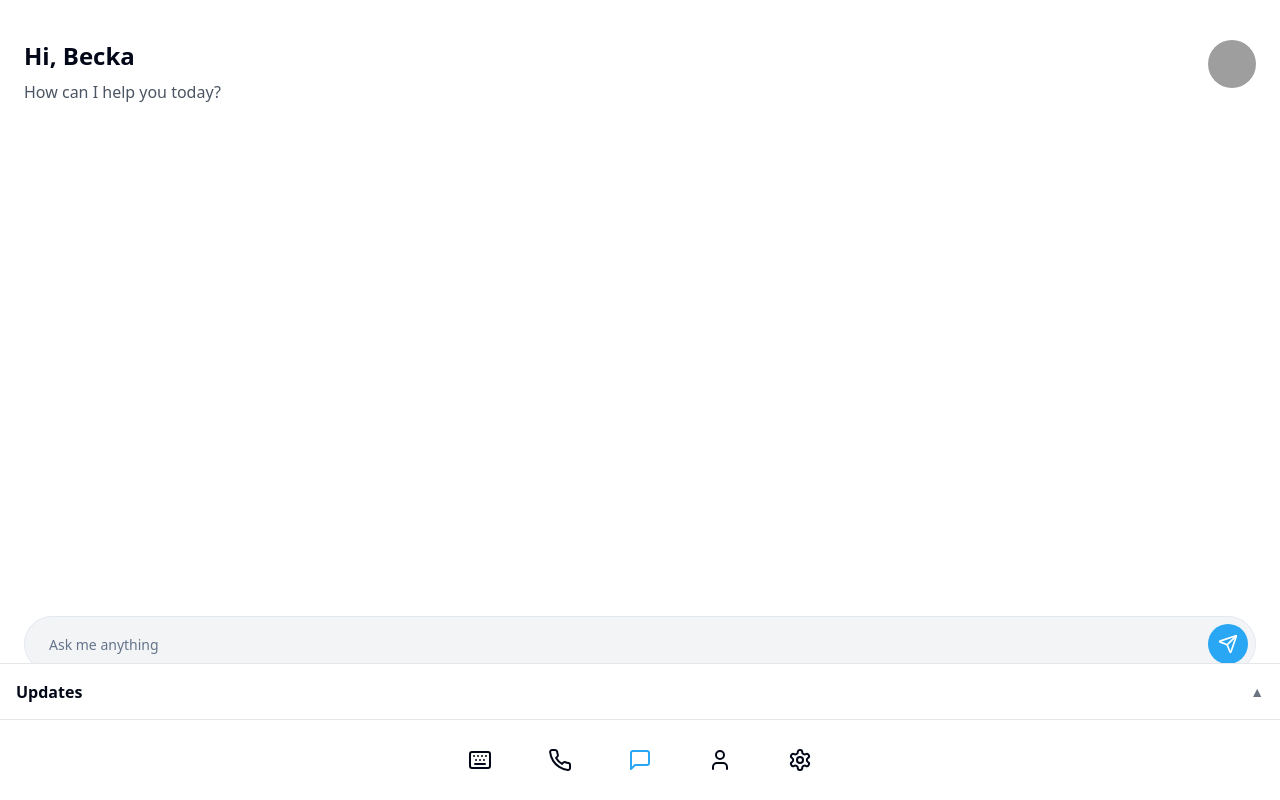
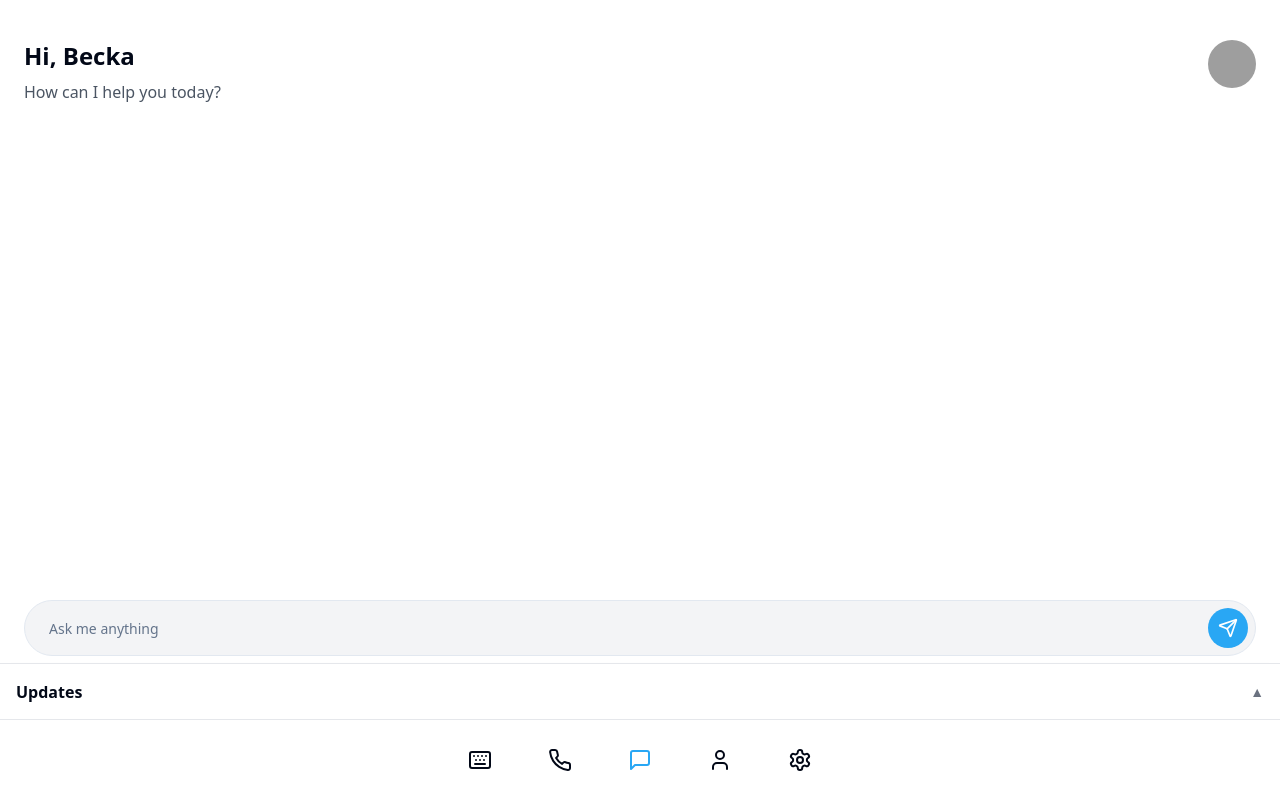
Before and after one commit to Saking-tech/figma-responsive-magic, a React (Vite) app: page /pa in a window 1280 px wide. Built offline with nearby package versions, Linux system fonts and the light colour scheme; grey boxes are pictures that could not be loaded.

Commit message:
Adjust input positioning for visibility
Shift the text area upward to ensure it is fully visible on the screen.
[skip gpt_engineer]

```diff
--- a/src/pages/PA.tsx
+++ b/src/pages/PA.tsx
@@ -54,7 +54,7 @@ const PA = () => {
   return (
     <div className="min-h-screen bg-white flex flex-col">
       {/* Main Chat Section */}
-      <div className="flex-1 px-6 pb-40">
+      <div className="flex-1 px-6 pb-28">
         {/* Header */}
         <div className="flex justify-between items-start pt-10 mb-6">
           <div>
@@ -69,7 +69,7 @@ const PA = () => {
         </div>
 
         {/* Chat Messages */}
-        <ScrollArea className="h-[calc(100vh-300px)]">
+        <ScrollArea className="h-[calc(100vh-340px)]">
           <div className="space-y-4 mb-4">
             {messages.map((message, index) => (
               <div
@@ -85,8 +85,8 @@ const PA = () => {
           </div>
         </ScrollArea>
 
-        {/* Input Section */}
-        <div className="fixed bottom-32 left-0 right-0 px-6">
+        {/* Input Section - Moved up by adjusting positioning */}
+        <div className="fixed bottom-36 left-0 right-0 px-6">
           <div className="relative">
             <Input
               value={inputMessage}
```
